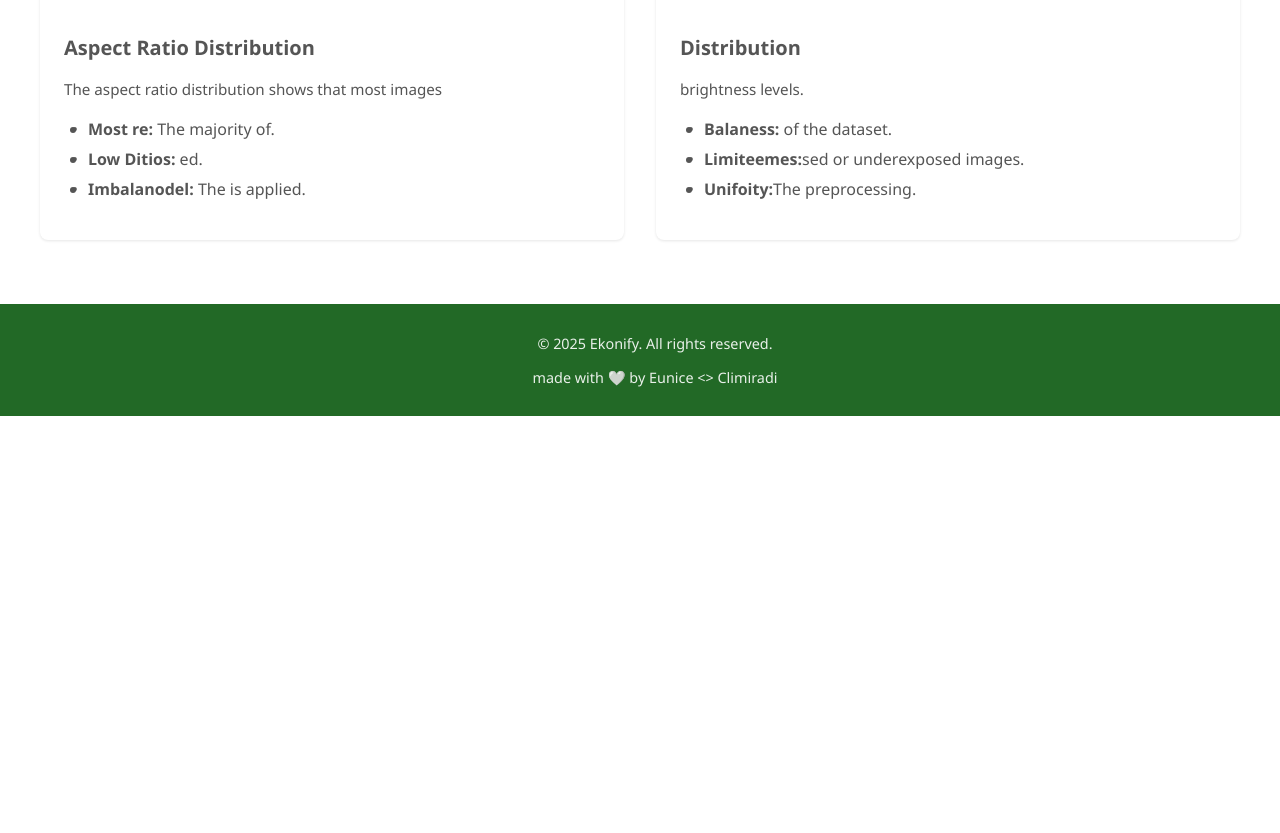
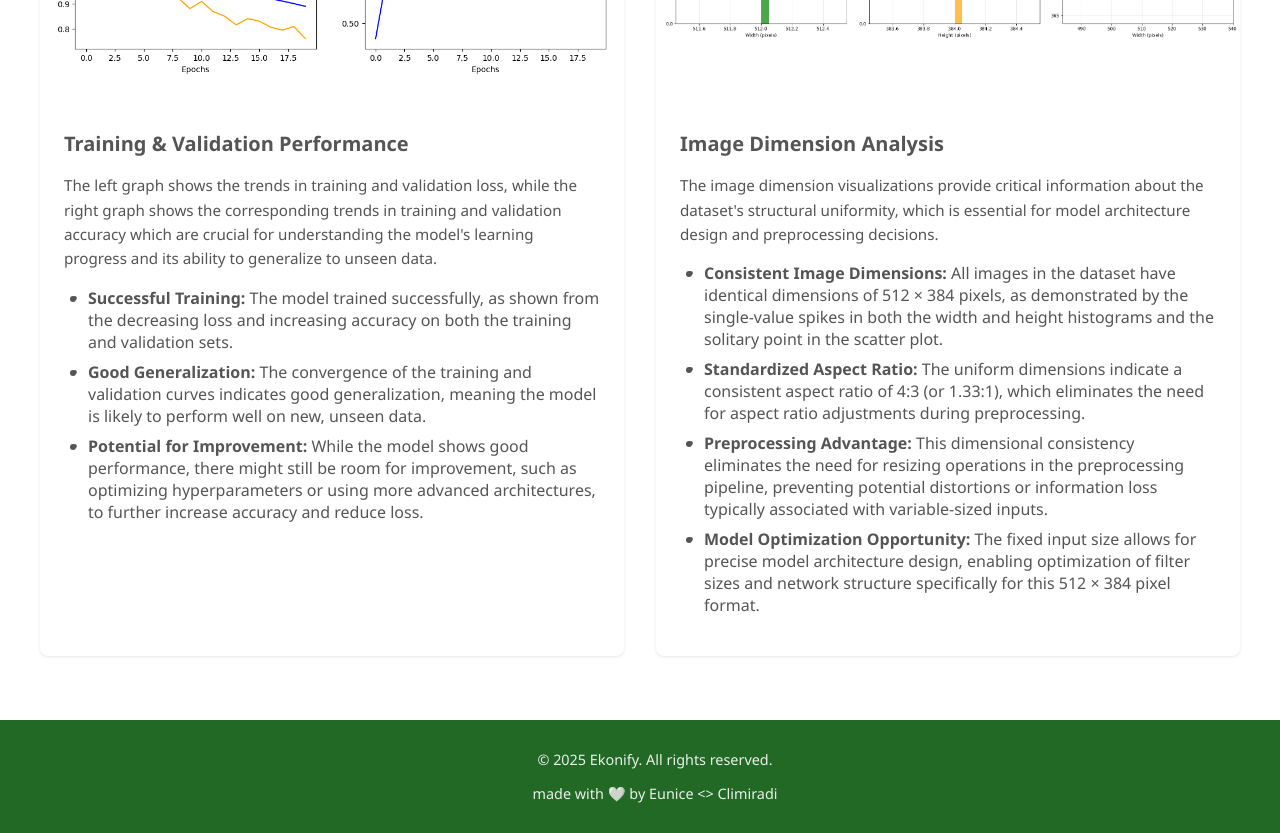
Before and after one commit to eadewusic/Ekonify-MLOP, a Python web app: template front-end/static/templates/visualization.html in a window 1280 px wide. Shown: the part 1490-2323 px from the top of the page. Before the commit the page ends 1906 px from the top, so only its background shows below. Run offline with Jinja, Linux system fonts and the light colour scheme; the template is opened without the code that fills it, so the values that code supplies are empty.

Commit message:
web app complete

```diff
--- a/front-end/static/templates/visualization.html
+++ b/front-end/static/templates/visualization.html
@@ -60,6 +60,30 @@
             </div>
 
             <div class="visualization-card">
+                <img src="/front-end/images/pixel-intensity.png" alt="Distribution" class="visualization-image" />
+                <div class="visualization-content">
+                    <h3 class="visualization-title"><strong>Pixel Intensity Distribution</strong></h3>
+                    <p class="visualization-description">The pixel intensity distribution graph provides a detailed visualization of
+                        the frequency of pixel values across the
+                        dataset images, which is essential for understanding image characteristics and informing preprocessing
+                        decisions.</p>
+                    <ul class="key-points">
+                        <li><strong>Balanced Mid-Range Distribution:</strong> The distribution shows a concentration of pixel values
+                            in the mid-range (100-150), with prominent peaks around 110-120, indicating good contrast in the
+                            majority of the images.</li>
+                        <li><strong>Multi-Modal Pattern:</strong> The presence of distinct peaks (around 110-120 and 180-190)
+                            suggests different brightness regions within the images,
+                            which is typical in images with well-defined features or structures.</li>
+                        <li><strong>Good Dynamic Range:</strong> The distribution spans across most of the 0-255 range with minimal
+                            values at the extremes, indicating images with good
+                            dynamic range that aren't dominated by very dark or very bright pixels.</li>
+                        <li><strong>Solution - Preprocessing:</strong> While this distribution is already well-balanced, further enhancements could include subtle histogram equalization or
+                        normalization to 0-1 range to optimize neural network performance.</li>
+                    </ul>
+                </div>
+            </div>
+
+            <div class="visualization-card">
                 <img src="/front-end/images/retrained-graph.png" alt="Training & Validation Performance"
                     class="visualization-image" />
                 <div class="visualization-content">
@@ -75,28 +99,20 @@
             </div>
 
             <div class="visualization-card">
-                <img src="/front-end/images/" alt="Distribution"
-                    class="visualization-image" />
+                <img src="/front-end/images/image-dimension.png" alt="Distribution" class="visualization-image" />
                 <div class="visualization-content">
-                    <h3 class="visualization-title"><strong>Aspect Ratio Distribution</strong></h3>
-                    <p class="visualization-description">The aspect ratio distribution shows that most images</p>
+                    <h3 class="visualization-title"><strong>Image Dimension Analysis</strong></h3>
+                    <p class="visualization-description">The image dimension visualizations provide critical information about the dataset's structural uniformity, which is
+                    essential for model architecture design and preprocessing decisions.</p>
                     <ul class="key-points">
-                        <li><strong>Most re:</strong> The majority of.</li>
-                        <li><strong>Low Ditios:</strong> ed.</li>
-                        <li><strong>Imbalanodel:</strong> The is applied.</li>
-                    </ul>
-                </div>
-            </div>
-
-            <div class="visualization-card">
-                <img src="/front-end/images/" alt="Distribution" class="visualization-image" />
-                <div class="visualization-content">
-                    <h3 class="visualization-title"><strong> Distribution</strong></h3>
-                    <p class="visualization-description"> brightness levels.</p>
-                    <ul class="key-points">
-                        <li><strong>Balaness:</strong> of the dataset.</li>
-                        <li><strong>Limiteemes:</strong>sed or underexposed images.</li>
-                        <li><strong>Unifoity:</strong>The preprocessing.</li>
+                        <li><strong>Consistent Image Dimensions:</strong> All images in the dataset have identical dimensions of 512 × 384 pixels, as demonstrated by the single-value spikes in
+                        both the width and height histograms and the solitary point in the scatter plot.</li>
+                        <li><strong>Standardized Aspect Ratio:</strong> The uniform dimensions indicate a consistent aspect ratio of 4:3 (or 1.33:1), which eliminates the need for aspect ratio
+                        adjustments during preprocessing.</li>
+                        <li><strong>Preprocessing Advantage:</strong> This dimensional consistency eliminates the need for resizing operations in the preprocessing pipeline, preventing
+                        potential distortions or information loss typically associated with variable-sized inputs.</li>
+                        <li><strong>Model Optimization Opportunity:</strong> The fixed input size allows for precise model architecture design, enabling optimization of filter sizes and network
+                        structure specifically for this 512 × 384 pixel format.</li>
                     </ul>
                 </div>
             </div>
```
Also changed, not shown: front-end/images/class-imbalance.png, front-end/images/image-dimension.png (added), front-end/images/pixel-intensity.png (added).
